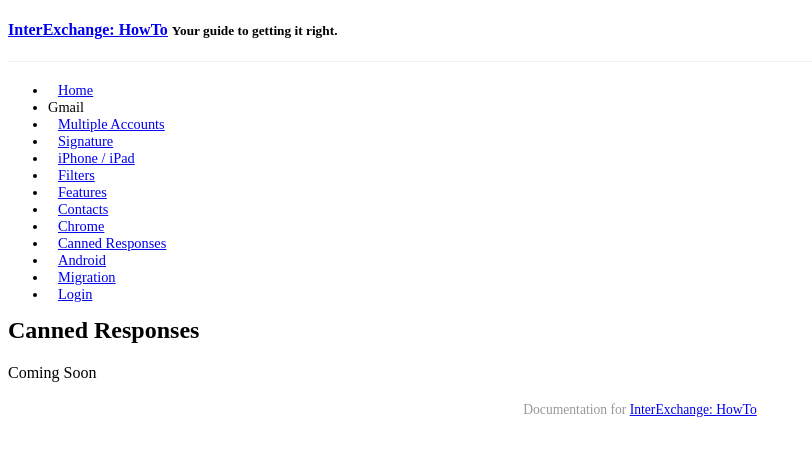
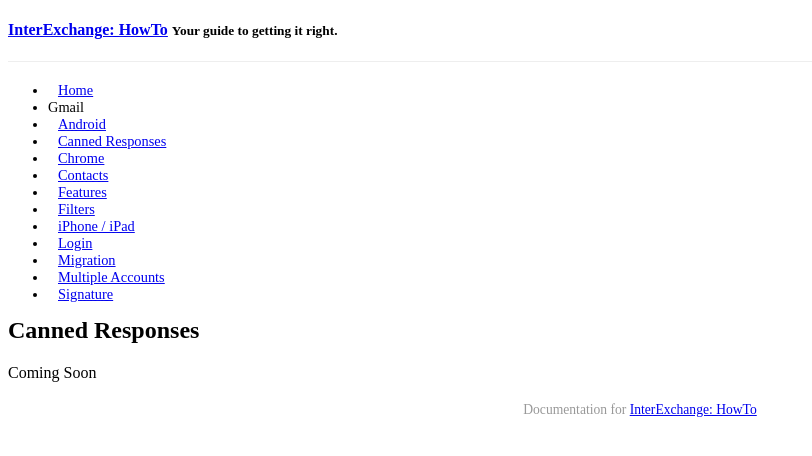
Before and after one commit to acohen/howto, a Jekyll site: the page built from _posts/gmail/2014-10-11-canned-responses.md, in a window 1280 px wide. Shown: the top 456 px of the page, without its empty margins (0-812 px from the left). Built offline with Jekyll 4.4.1, drawn with Linux system fonts in a browser that asks for light colours; Markdown is read by kramdown in place of the engine named in the settings; a style sheet for code colours, icons or effects is not loaded; part of the change alters nothing that is shown.

```diff
--- a/_includes/navigation.html
+++ b/_includes/navigation.html
@@ -8,7 +8,7 @@
     {% if forloop.first %}
       <li class=nav-header>{{ label }}</li>
     {% endif %}
-            <li data-order="{{ page.order }}"><a href="{{ site.baseurl }}{{ page.url }}">{{ page.title }}</a></li>
+    <li><a href="{{ site.baseurl }}{{ page.url }}">{{ page.title }}</a></li>
   {% endfor %}
 {% endfor %}
 </ul>
--- a/_layouts/default.html
+++ b/_layouts/default.html
@@ -44,55 +44,5 @@
                 </div>
             </div>
         </div>
-
-        <script>
-            function orderNav() {
-                var list,
-                    section,
-                    header,
-                    sections = [],
-                    lists = {},
-                    headers = {};
-
-                var navUl = document.querySelectorAll('#navigation ul')[0],
-                    navLis = document.querySelectorAll('#navigation ul li');
-
-                if (!navUl) return;
-
-                for (var i = 0; i < navLis.length; i++) {
-                    var order, li = navLis[i];
-
-                    if (li.classList.contains('nav-header')) {
-                        section = li.textContent || li.innerText;
-                        sections.push(section);
-                        headers[section] = li;
-                        continue;
-                    }
-
-                    if (!lists[section]) {
-                        lists[section] = [];
-                    }
-
-                    order = parseFloat(li.getAttribute('data-order'))
-                    lists[section].push([order, li]);
-                }
-
-                for (var i = 0; i < sections.length; i++) {
-                    section = sections[i];
-                    list = lists[section].sort(function(a, b) {
-                        return a[0] - b[0];
-                    });
-
-                    if (header = headers[section]) {
-                        navUl.appendChild(header);
-                    }
-                    for (var j = 0; j < list.length; j++) {
-                        navUl.appendChild(list[j][1]);
-                    }
-                }
-            }
-
-            if (document.querySelectorAll) orderNav();
-        </script>
     </body>
 </html>
```
Also changed, not shown: _posts/gmail/2014-10-02-signature.md (renamed from _posts/gmail/2014-10-06-signature.md), _posts/gmail/2014-10-03-multiple-accounts.md (renamed from _posts/gmail/2014-10-08-multiple-accounts.md), _posts/gmail/2014-10-04-migration.md (renamed from _posts/gmail/2014-09-23-migration.md), _posts/gmail/2014-10-05-login.md (renamed from _posts/gmail/2014-09-23-login.md), _posts/gmail/2014-10-07-filters.md (renamed from _posts/gmail/2014-10-06-filters.md), _posts/gmail/2014-10-08-features.md (renamed from _posts/gmail/2014-10-06-features.md), _posts/gmail/2014-10-09-contacts.md (renamed from _posts/gmail/2014-10-06-contacts.md), _posts/gmail/2014-10-10-chrome.md (renamed from _posts/gmail/2014-10-06-chrome.md), _posts/gmail/2014-10-11-canned-responses.md (renamed from _posts/gmail/2014-10-06-canned-responses.md), _posts/gmail/2014-10-12-android.md (renamed from _posts/gmail/2014-10-06-android.md). Lines whose indentation alone changed are shown as unchanged.
